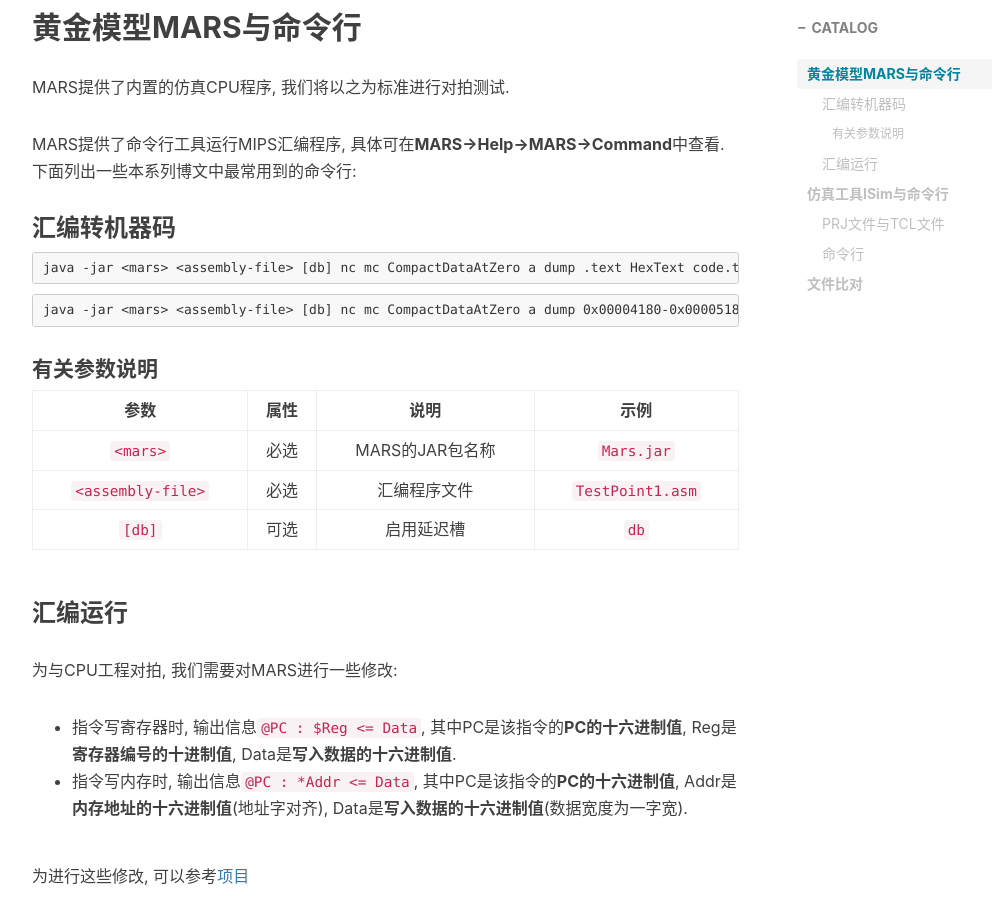
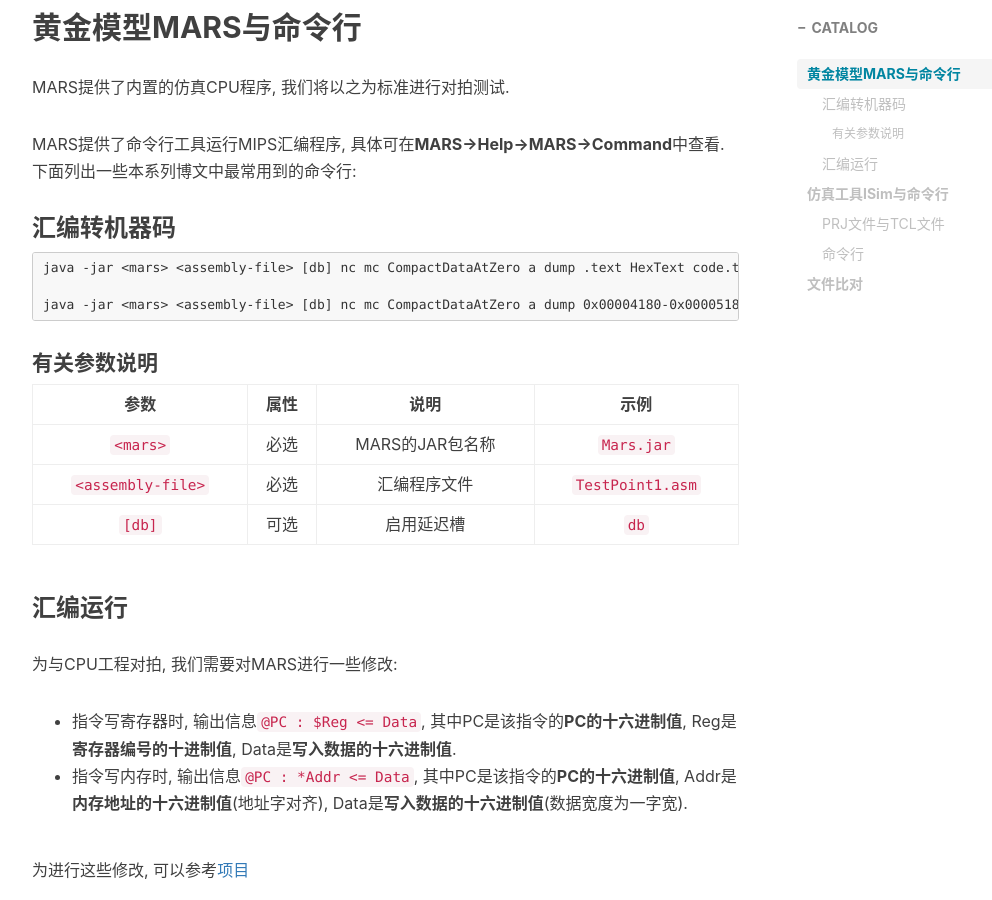
Before and after one commit to Coekjan/coekjan.github.io, a Jekyll site: the page built from _posts/Computer-Architecture/2021-01-15-Automatic-Testing.md, in a window 1280 px wide and 900 px high, scrolled down 1563 px. Shown: the whole window, without its empty margins (233-1225 px from the left). Built offline with Jekyll 4.4.1, drawn with Linux system fonts in a browser that asks for light colours; nearby versions of some CDN libraries; comment, search, counter and statistics services are not loaded.

Commit message:
Update 2021-01-15-Automatic-Testing.md

````diff
--- a/_posts/Computer-Architecture/2021-01-15-Automatic-Testing.md
+++ b/_posts/Computer-Architecture/2021-01-15-Automatic-Testing.md
@@ -28,9 +28,7 @@
 
 ```cmd
 java -jar <mars> <assembly-file> [db] nc mc CompactDataAtZero a dump .text HexText code.txt
-```
 
-```cmd
 java -jar <mars> <assembly-file> [db] nc mc CompactDataAtZero a dump 0x00004180-0x00005180 HexText code_handler.txt
 ```
 
````
